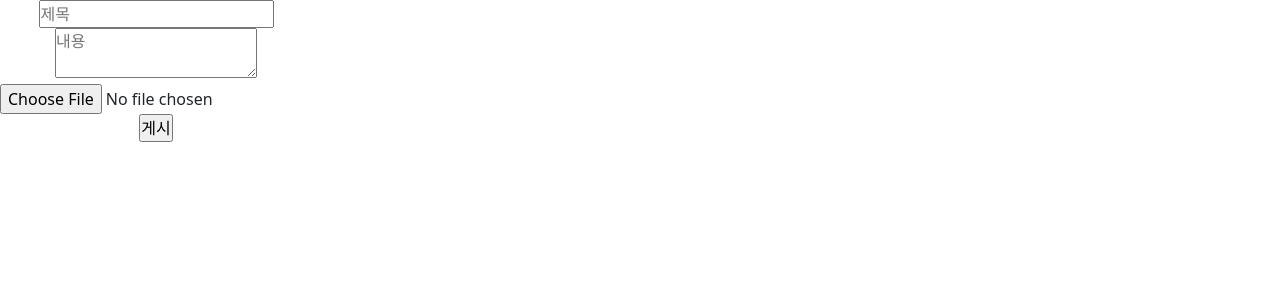
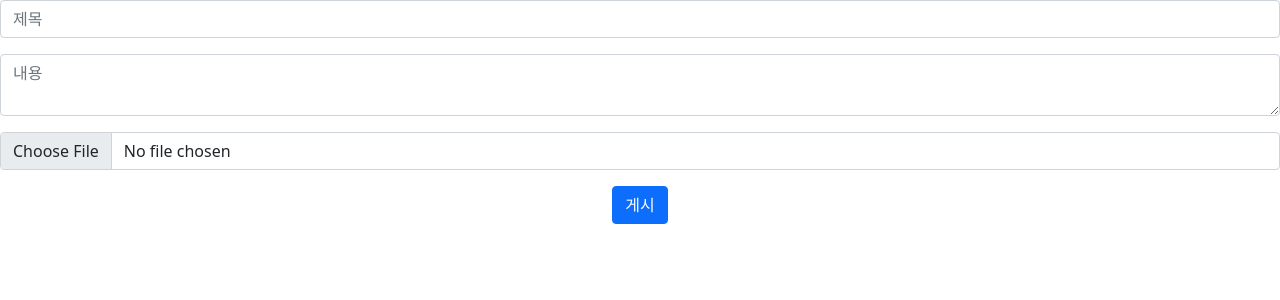
Before and after one commit to JHeok9/PHP_Board, a PHP site: page /write_board.php in a window 1280 px wide. Shown: the top 300 px of the page. Run offline with PHP 8.4, Linux system fonts and the light colour scheme; the visitor is signed in with stand-in values (Sample User, id 1).

Commit message:
bootstrap 적용

```diff
--- a/write_board.php
+++ b/write_board.php
@@ -38,28 +38,20 @@ if(isset($_GET['id'])){
 <div>
     <form action=<?=$action_url?> method="post" enctype="multipart/form-data">
         <table>
-            <tr>
-                <td>
-                    <input type="text" name="title" placeholder="제목" value="<?=$board['title']?>">
-                </td>
-            </tr>
-            <tr>
-                <td>
-                    <textarea name="content" placeholder="내용"><?=$board['content']?></textarea>
-                </td>
-            </tr>
-            <tr>
-                <td>
-                    <input type="file" name="upload_file">
-                </td>
-            </tr>
-            <tr>
-                <td>
-                    <input type="hidden" name="id" value="<?=$board['id']?>">
-                    <input type="hidden" name="write_user_id" value="<?=$_SESSION['user_id']?>">
-                    <input type="submit" value=<?=$submit_value?>>
-                </td>
-            </tr>
+            <div class="mb-3">
+                <input class="form-control" type="text" name="title" placeholder="제목" value="<?=$board['title']?>">
+            </div>
+            <div class="mb-3">
+                <textarea class="form-control" name="content" placeholder="내용"><?=$board['content']?></textarea>
+            </div>
+            <div class="mb-3">
+                <input class="form-control" type="file" name="upload_file">
+            </div>
+            <div class="mb-3">
+                <input type="hidden" name="id" value="<?=$board['id']?>">
+                <input type="hidden" name="write_user_id" value="<?=$_SESSION['user_id']?>">
+                <input type="submit" class="btn btn-primary btn-xs" value=<?=$submit_value?>>
+            </div>
         </table>
     </form>
 </div>
```
Also changed, not shown: board.php (+6 -6 lines).
